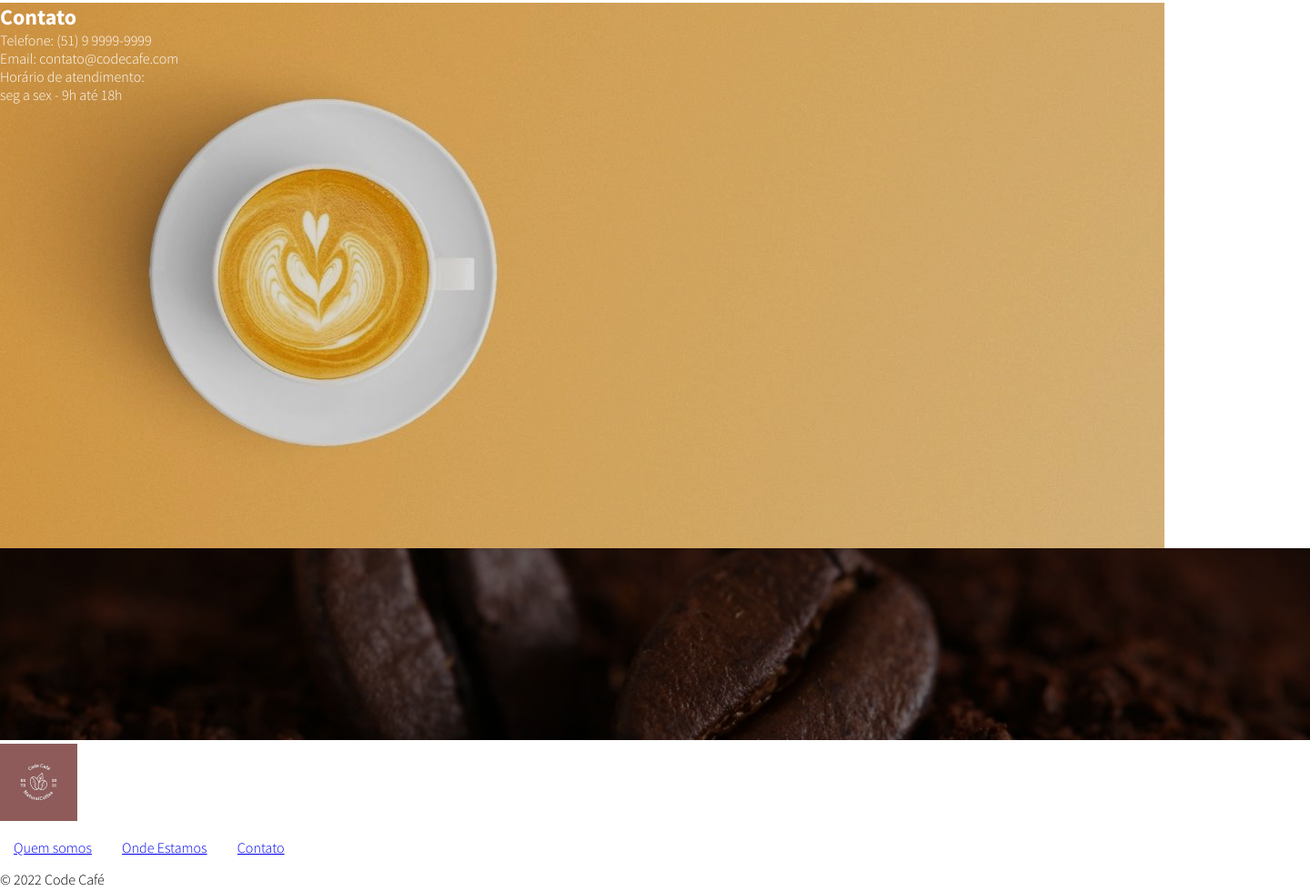
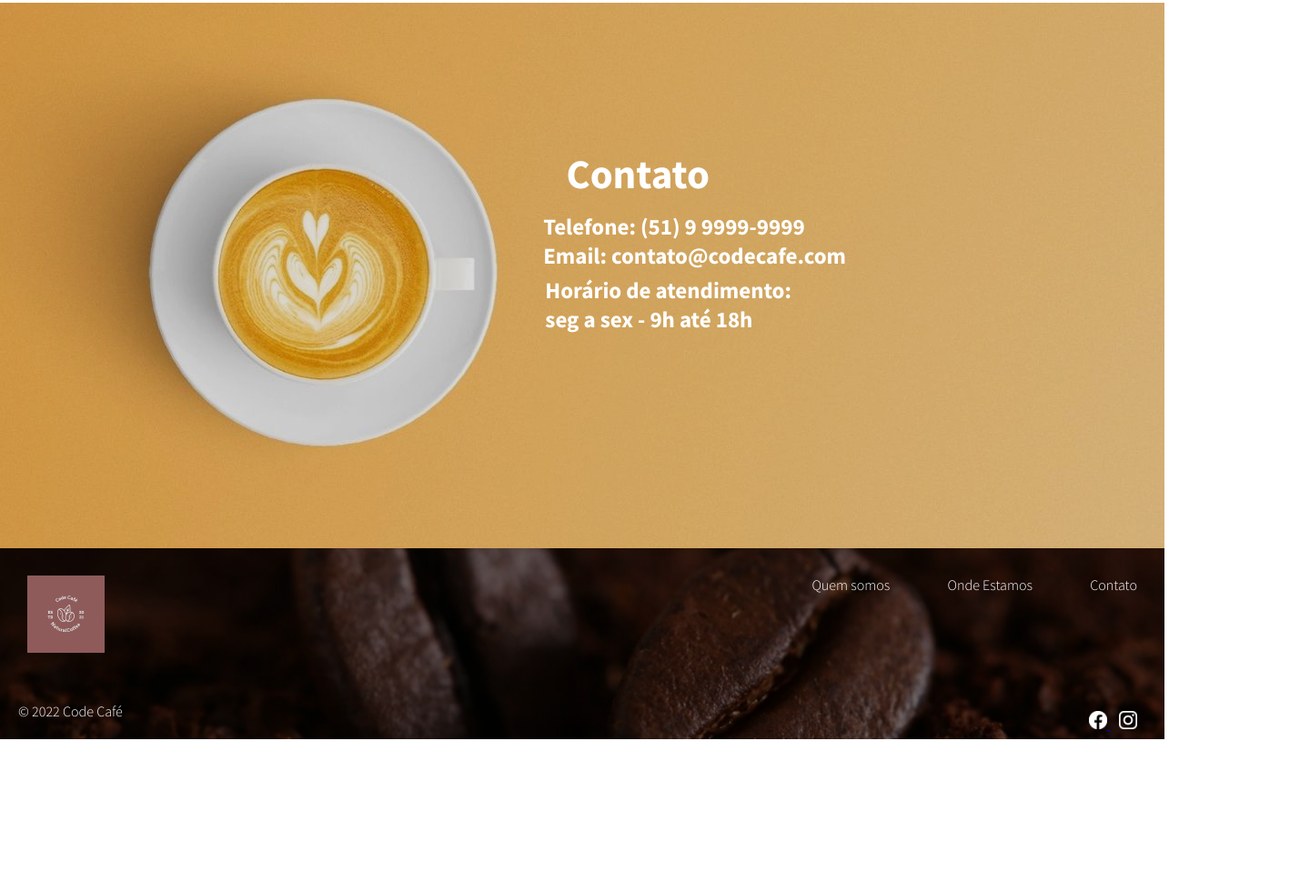
Before and after one commit to filipealvesrr/Code-Caf-, a plain HTML site: page index.html in a window 1280 px wide. Shown: the part 2967-3947 px from the top of the page at 91% size, 1440 px wide, since content can reach past the window. After the commit the page ends 3803 px from the top, so only its background shows below. Drawn offline with Linux system fonts and the light colour scheme.

Commit message:
Finalização dos meus estudos para comparação com correção

```diff
--- a/index.html
+++ b/index.html
@@ -69,8 +69,8 @@
         </section>
     </main>
     <footer>
-        <img src="./assets/images/fundo-rodape.jpg" alt="" class="img-footer">
-        <div class="logo">
+        <!-- <img src="./assets/images/fundo-rodape.jpg" alt="" class="img-footer"> -->
+        <div class="logo-footer">
             <a href="index.html">
                 <img src="./assets/images/logo.jpg" alt="Logomarca Code Café">
             </a>
--- a/style.css
+++ b/style.css
@@ -111,7 +111,7 @@ ul li {
 
 .img1 {
     grid-column-start: 1;
-    grid-column-end: 5;
+    grid-column-end: 3;
     grid-row-start: 2;
     grid-row-end: 2;
     width: 100%;
@@ -131,3 +131,69 @@ ul li {
 .contato .atendimento {
     color: #FFF;
 }
+
+.contato h2 {
+    font-size: 45px;
+    position: absolute;
+    top: 160px;
+    right: 500px;
+}
+
+.contato .info-contato,
+.contato .atendimento {
+    font-size: 25px;
+    position: absolute;
+    font-weight: bold;
+
+}
+
+.contato .info-contato {
+    top: 230px;
+    right: 350px;
+}
+
+.contato .atendimento {
+    top: 300px;
+    right: 410px;
+}
+
+footer {
+    background-image: url(./assets/images/fundo-rodape.jpg);
+    background-size: cover;
+    width: 100%;
+    height: 210px;
+    position: relative;
+    display: grid;
+    grid-template-columns: 1fr 1fr;
+}
+
+.logo-footer {
+    padding: 30px;
+}
+
+footer nav {
+    text-align: right;
+}
+
+footer nav a{
+    color: #FFF;
+    text-decoration: none;
+    padding: 15px;
+    float: left;
+}
+
+.copy {
+    color: #FFF;
+    padding: 20px;
+}
+
+.redes {
+    text-align: right;
+    padding: 30px;
+}
+
+.redes img {
+    width: 20px;
+    height: 20px;
+    margin-left: 10px;
+}
```
